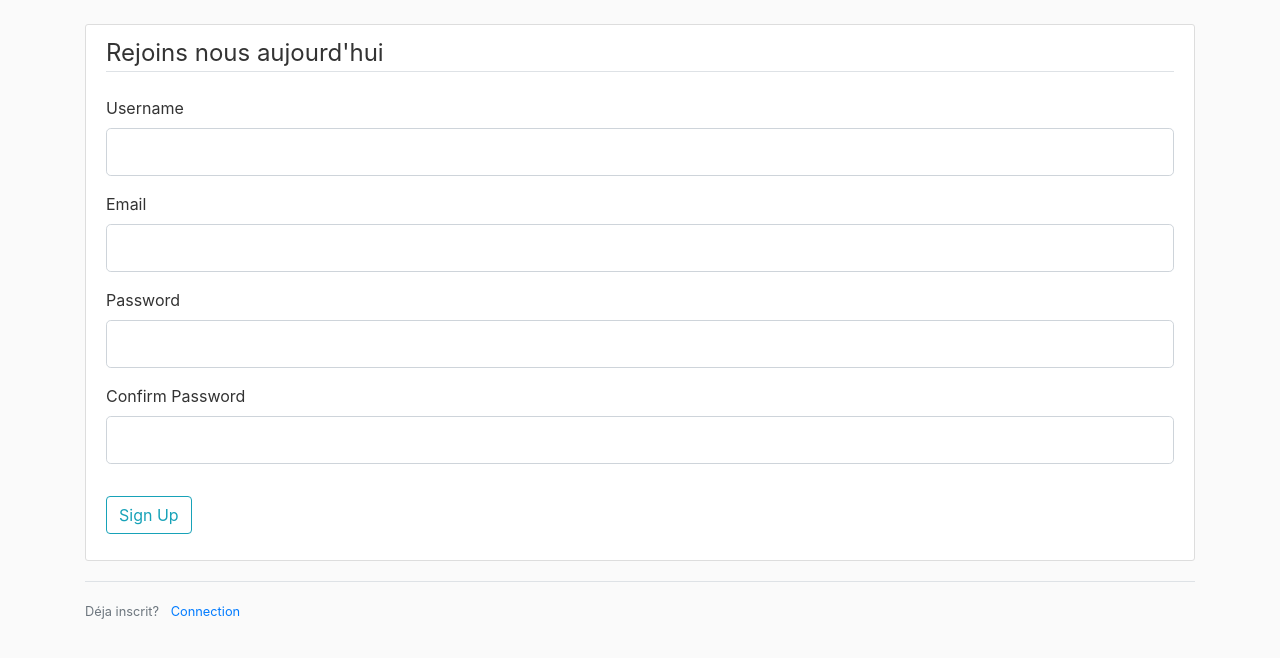
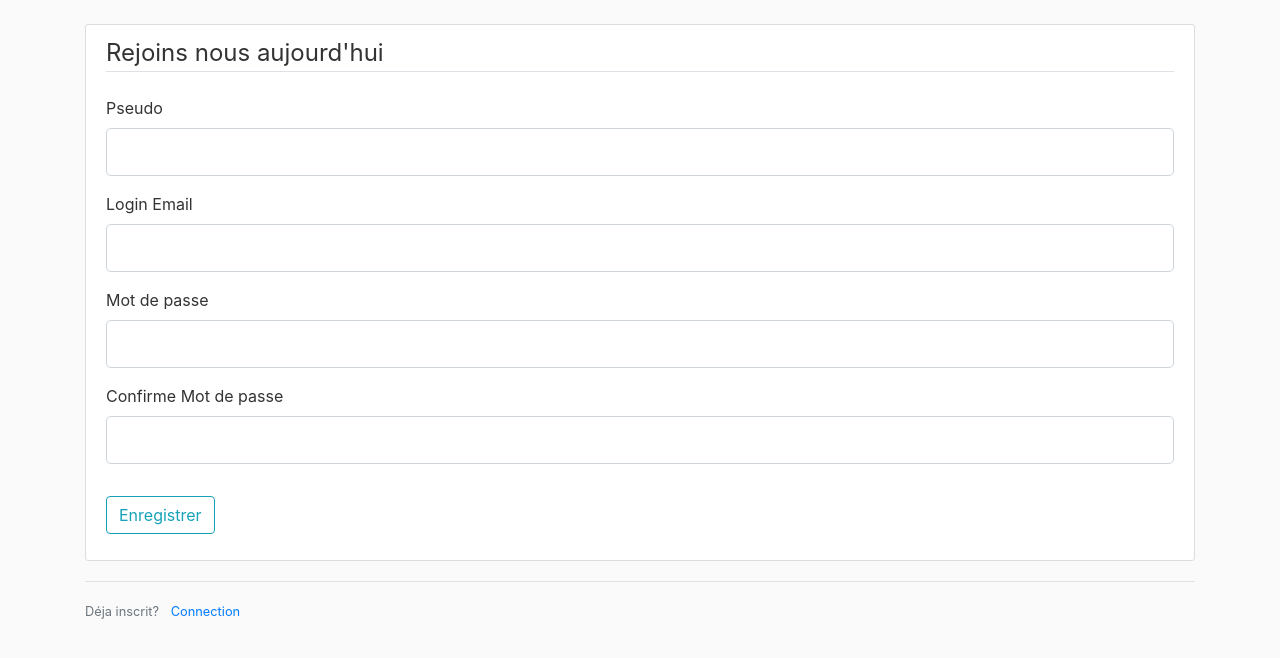
Before and after one commit to FatimaMoqran/appli_chef_d_oeuvre, a Flask app: page /register in a window 1280 px wide. Shown: the part 56-714 px from the top of the page. Run offline with Flask 2, Linux system fonts and the light colour scheme; some libraries are stand-ins or nearby versions.

Commit message:
menu deroulant et enregistrement en base

```diff
--- a/flask_app/forms.py
+++ b/flask_app/forms.py
@@ -1,30 +1,49 @@
 #import de flaskform pour faire un formulaire d'enregistrement
 from flask_wtf import FlaskForm
 #pour ajouter les champs pour les noms
-from wtforms import StringField, PasswordField, SubmitField, BooleanField
+from wtforms import StringField, PasswordField, SubmitField, BooleanField, TextAreaField
 #pour ajouter des validations aux champs requis
-from wtforms.validators import DataRequired, Length, Email, EqualTo
+from wtforms.validators import DataRequired, Length, Email, EqualTo, ValidationError
+from flask_app.modelsdatabase import User
 
 #formulaire d'enregistrement
 class RegistrationForm(FlaskForm):
-    username = StringField('Username',
+    pseudo = StringField('Pseudo',
     #obligation de mettre quelque chose et contrôle de la longueur
                             validators=[DataRequired(), Length(min=2,max=20)])
 
-    email = StringField('Email',
+    login_email = StringField('Login Email',
                         validators= [DataRequired(), Email()])
 
-    password = PasswordField('Password', validators = [DataRequired()])
-    confirm_password = PasswordField('Confirm Password',
-                                        validators=[DataRequired(), EqualTo('password')])
-    submit = SubmitField('Sign Up')
+    mot_de_passe = PasswordField('Mot de passe', validators = [DataRequired()])
+    confirm_mot_de_passe= PasswordField('Confirme Mot de passe',
+                                        validators=[DataRequired(), EqualTo('mot_de_passe')])
+    submit = SubmitField('Enregistrer')
+
+    #on ajoute une validation error si jamais on se retrouve avec le même pseudo
+
+    def validate_pseudo(self, pseudo):
+         user = User.query.filter_by(pseudo=pseudo.data).first()
+         if user:
+             raise ValidationError("Ce login existe déja. Merci de choisir un nouveau login.")
+
+    #on ajoute une validation error si jamais on se retrouve avec le même pseudo
+    def validate_login_email(self, login_email):
+         user = User.query.filter_by(login_email=login_email.data).first()
+         if user:
+             raise ValidationError("Ce login_email existe déja. Merci d'en choisir un nouveau.")
 
 #formulaire pour se connecter
 class LoginForm(FlaskForm):
 
-    email = StringField('Email',
+    login_email = StringField('Login Email',
                         validators= [DataRequired(), Email()])
 
-    password = PasswordField('Password', validators = [DataRequired()])
-    remember = BooleanField('Remember Me')
-    submit = SubmitField('Login')
+    mot_de_passe = PasswordField('Mot de passe', validators = [DataRequired()])
+    remember = BooleanField('Se souvenir de moi')
+    submit = SubmitField('Connection')
+
+#formulaire pour entrer un email
+class PostForm(FlaskForm):
+    texte = TextAreaField('Email', validators = [DataRequired()])
+    submit = SubmitField('Classer')
--- a/flask_app/routes.py
+++ b/flask_app/routes.py
@@ -1,37 +1,89 @@
 
-from flask import render_template, flash, redirect, url_for
-from flask_app import app
-from flask_app.forms import RegistrationForm, LoginForm
+from flask import render_template, flash, redirect, url_for, request
+from flask_app import app, db , bcrypt
+from flask_app.forms import RegistrationForm, LoginForm, PostForm
 from flask_app.modelsdatabase import User, Email
-
+from flask_login import login_user, current_user, logout_user, login_required
+from flask_app.classify import classify
 
 @app.route('/')
-@app.route('/home',methods=['POST'])
+@app.route('/home',methods=['POST','GET'])
 def home():
-    print('ok')
     return render_template('home.html')
 
 @app.route('/administrateur')
 def admin():
-    return render_template('administrateur.html', title= 'Page Administrateur')
+    emails = Email.query.all()
+    return render_template('administrateur.html', title= 'Page Administrateur', emails = emails)
 
 @app.route("/register", methods=['GET', 'POST'])
 def register():
+    #si on est déja authentifié on n'a pas accès à la page enregistrement
+    if current_user.is_authenticated:
+        return redirect(url_for('home'))
     form = RegistrationForm()
     # flash message pour nous dire si c'est validé ou pas
     if form.validate_on_submit():
-        flash(f'Le compte est crée pour {form.username.data}!', 'success')
-        return redirect(url_for('home'))
+        #crypter le mot de passe
+        hashed_password = bcrypt.generate_password_hash(form.mot_de_passe.data).decode('utf-8')
+        #on crée une variable user
+        user = User(pseudo=form.pseudo.data, login_email=form.login_email.data, mot_de_passe=hashed_password)
+        #on l'enregistre dans la base de données
+        db.session.add(user)
+        db.session.commit()
+
+        flash(f'Votre compte a été crée! Vous pouvez maintenant vous connecter', 'success')
+        return redirect(url_for('login'))
     return render_template('register.html', title='Register', form=form)
 
-@app.route("/login", methods=["GET","POST"])
+@app.route("/login", methods=['GET','POST'])
 def login():
+    #si on est déja authentifié on n'a pas accès à la page connexion
+    if current_user.is_authenticated:
+        return redirect(url_for('home'))
     form = LoginForm()
     if form.validate_on_submit():
-        #simule un  une connection validé
-        if form.email.data == 'admin@blog.com' and form.password.data == 'password':
-            flash('Vous êtes bien connecté', 'success')
-            return redirect(url_for('home'))
+        user = User.query.filter_by(login_email= form.login_email.data).first()
+        if user and bcrypt.check_password_hash(user.mot_de_passe, form.mot_de_passe.data):
+            login_user(user, remember= form.remember.data)
+            #nous permet d'aller vers la page account que lorsque nous sommes
+            next_page = request.args.get('next')
+            return redirect(next_page) if next_page else redirect(url_for('home'))
         else:
             flash('La connection a été refusé. Veuillez vérifier votre email et mot de passe','danger')
     return render_template('login.html', title='Login', form=form)
+
+@app.route("/logout")
+def logout():
+    logout_user()
+    return redirect(url_for('home'))
+
+@app.route("/account")
+@login_required
+def account():
+    return render_template('account.html', title='Account')
+
+#nouvelle route pour poster les emails(il faut être connecté)
+@app.route('/email/new', methods = ['GET','POST'])
+@login_required
+def classer_email():
+    form = PostForm()
+    if form.validate_on_submit():
+        if request.method == "POST":
+            texte = request.form['texte']
+            print(texte)
+            response = classify(texte)
+            if response["status"] == "prediction_done":
+                print('je vais dans le prédiction')
+                return render_template('prediction.html',title= 'prediction', response=response, form='form')
+    return render_template('classer_email.html', title='Classer votre email', form=form)
+
+@app.route('/enregistrer_email', methods = ['GET','POST'])
+def enregistrer_email():
+    form = PostForm()
+    if request.method == "POST":
+        email = Email(texte = form.texte.data,categorie_model= request.form['prediction'],categorie_choisie= request.form['select_categorie'], sender = current_user )
+        db.session.add(email)
+        db.session.commit()
+        flash('votre email a été classé','succes')
+    return render_template('classer_email.html', title='Classer votre email', form=form)
--- /dev/null
+++ b/flask_app/templates/account.html
@@ -0,0 +1,4 @@
+{% extends "layout.html" %}
+{% block content %}
+    <h1>{{ current_user.pseudo }}</h1>
+{% endblock content %}
--- a/flask_app/templates/administrateur.html
+++ b/flask_app/templates/administrateur.html
@@ -1,4 +1,7 @@
 {% extends "layout.html" %}
 {% block content %}
     <h1>Voici les statistiques du modèle</h1>
+    <div class="media-body">
+      <p class="article-content">{{ email.texte }}</p>
+    </div>
 {% endblock content %}
--- a/flask_app/templates/layout.html
+++ b/flask_app/templates/layout.html
@@ -29,8 +29,14 @@
               </div>
               <!-- Navbar Right Side -->
               <div class="navbar-nav">
-                <a class="nav-item nav-link" href="{{url_for('login')}}">Login</a>
-                <a class="nav-item nav-link" href="{{url_for('register')}}">Register</a>
+                {% if current_user.is_authenticated %}
+                  <a class="nav-item nav-link" href="{{url_for('classer_email')}}">Classer votre email </a>
+                  <a class="nav-item nav-link" href="{{url_for('account')}}">Account</a>
+                  <a class="nav-item nav-link" href="{{url_for('logout')}}">Logout</a>
+                {% else %}
+                  <a class="nav-item nav-link" href="{{url_for('login')}}">Login</a>
+                  <a class="nav-item nav-link" href="{{url_for('register')}}">Register</a>
+                {% endif %}
               </div>
             </div>
           </div>
--- a/flask_app/templates/register.html
+++ b/flask_app/templates/register.html
@@ -7,60 +7,60 @@
         <fieldset class="form-group">
             <legend class="border-bottom mb-4">Rejoins nous aujourd'hui</legend>
             <div class="form-group">
-                {{form.username.label(class="form-control-label")}}
+                {{form.pseudo.label(class="form-control-label")}}
 
-                {% if form.username.errors %}
-                    {{ form.username(class="form-control form-control-lg is-invalid") }}
+                {% if form.pseudo.errors %}
+                    {{ form.pseudo(class="form-control form-control-lg is-invalid") }}
                     <div class="invalid-feedback">
-                        {% for error in form.username.errors %}
+                        {% for error in form.pseudo.errors %}
                         <span> {{ error }}</span>
                         {% endfor %}
                     </div>
 
                 {% else %}
-                    {{form.username(class="form-control form-control-lg") }}
+                    {{form.pseudo(class="form-control form-control-lg") }}
                 {% endif %}
             </div>
             <div class="form-group">
-                {{form.email.label(class="form-control-label")}}
-                {% if form.email.errors %}
-                {{ form.email(class="form-control form-control-lg is-invalid") }}
+                {{form.login_email.label(class="form-control-label")}}
+                {% if form.login_email.errors %}
+                {{ form.login_email(class="form-control form-control-lg is-invalid") }}
                 <div class="invalid-feedback">
-                    {% for error in form.email.errors %}
+                    {% for error in form.login_email.errors %}
                     <span> {{ error }}</span>
                     {% endfor %}
                 </div>
 
             {% else %}
-                {{form.email(class="form-control form-control-lg") }}
+                {{form.login_email(class="form-control form-control-lg") }}
             {% endif %}
             </div>
             <div class="form-group">
-                {{form.password.label(class="form-control-label")}}
-                {% if form.password.errors %}
-                {{ form.password(class="form-control form-control-lg is-invalid") }}
+                {{form.mot_de_passe.label(class="form-control-label")}}
+                {% if form.mot_de_passe.errors %}
+                {{ form.mot_de_passe(class="form-control form-control-lg is-invalid") }}
                 <div class="invalid-feedback">
-                    {% for error in form.password.errors %}
+                    {% for error in form.mot_de_passe.errors %}
                     <span> {{ error }}</span>
                     {% endfor %}
                 </div>
 
             {% else %}
-                {{form.password(class="form-control form-control-lg") }}
+                {{form.mot_de_passe(class="form-control form-control-lg") }}
             {% endif %}
             </div>
             <div class="form-group">
-                {{form.confirm_password.label(class="form-control-label")}}
-                {% if form.confirm_password.errors %}
-                {{ form.confirm_password(class="form-control form-control-lg is-invalid") }}
+                {{form.confirm_mot_de_passe.label(class="form-control-label")}}
+                {% if form.confirm_mot_de_passe.errors %}
+                {{ form.confirm_mot_de_passe(class="form-control form-control-lg is-invalid") }}
                 <div class="invalid-feedback">
-                    {% for error in form.confirm_password.errors %}
+                    {% for error in form.confirm_mot_de_passe.errors %}
                     <span> {{ error }}</span>
                     {% endfor %}
                 </div>
 
             {% else %}
-                {{form.confirm_password(class="form-control form-control-lg") }}
+                {{form.confirm_mot_de_passe(class="form-control form-control-lg") }}
             {% endif %}
             </div>
         </fieldset>
--- a/requestapi.py
+++ b/requestapi.py
@@ -1,5 +1,5 @@
 import requests
 
-response = requests.post("http://23.251.133.90/predict",json = {"text":"Dear collegues First I would like to thank you for your efforts starting up our EMEA virtual teams."} )
+response = requests.post("http://23.251.133.90/predict",json = {"text":"api ne fonctionne pas les clients sont furieux."} )
 print(response)
 print(response.text)
```
Also changed, not shown: flask_app/__init__.py (+13 -2 lines), flask_app/classify.py (added, +8 -0 lines), flask_app/modelsdatabase.py (+13 -7 lines), flask_app/templates/classer_email.html (added, +28 -0 lines), flask_app/templates/home.html (+0 -15 lines), flask_app/templates/login.html (+10 -10 lines), flask_app/templates/prediction.html (added, +18 -0 lines), templates/home.html (+17 -9 lines), flask_app/site.db, site.db (deleted).
